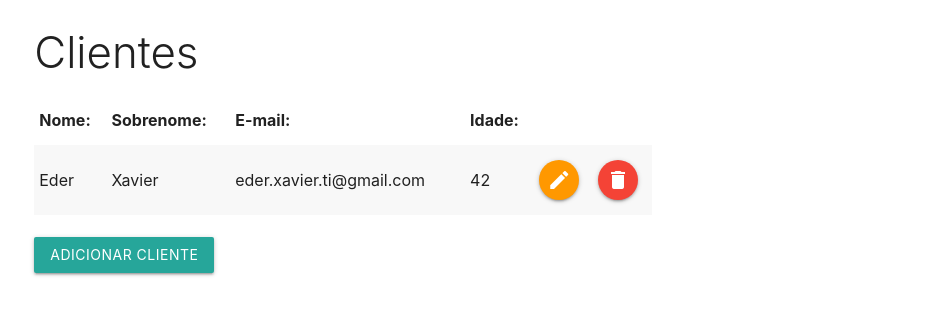
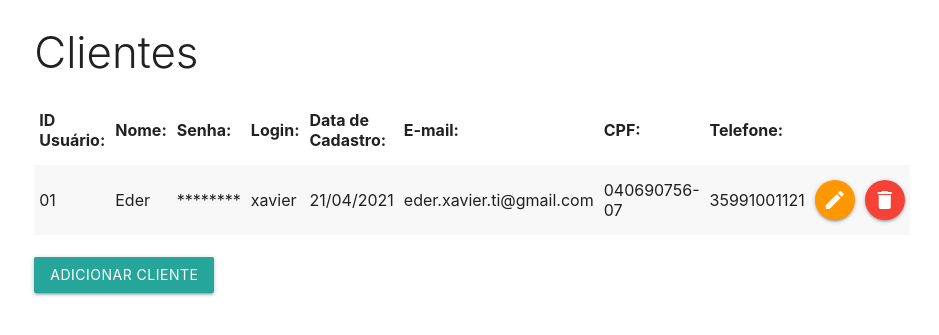
Before and after one commit to ederjunio/projetoif-telalogin, a PHP site: page / in a window 1280 px wide. Shown: the top 335 px of the page, without its empty margins (297-1236 px from the left). Run offline with PHP 8.4, Linux system fonts and the light colour scheme.

Commit message:
php aula conexão bd

```diff
--- a/index.php
+++ b/index.php
@@ -10,19 +10,27 @@
             <table class="striped">
                 <thead>
                     <tr>
+                        <th>ID Usuário: </th>
                         <th>Nome: </th>
-                        <th>Sobrenome: </th>
+                        <th>Senha: </th>
+                        <th>Login: </th>
+                        <th>Data de Cadastro: </th>
                         <th>E-mail: </th>
-                        <th>Idade: </th>
+                        <th>CPF: </th>
+                        <th>Telefone: </th>
                     </tr>
                 </thead>
 
                 <tbody>
                     <tr>
+                        <td>01</td>
                         <td>Eder</td>
-                        <td>Xavier</td>
+                        <td>********</td>
+                        <td>xavier</td>
+                        <td>21/04/2021</td>
                         <td>eder.xavier.ti@gmail.com</td>
-                        <td>42</td>
+                        <td>040690756-07</td>
+                        <td>35991001121</td>
                         <td> <a href="" class="btn-floating orange"> <i class="material-icons">edit</i> </a></td>
                         <td> <a href="" class="btn-floating red"> <i class="material-icons">delete</i> </a></td>
                     </tr>
```
Also changed, not shown: adicionar.php (+32 -4 lines), php_action/db_connect.php (added, +10 -0 lines).
